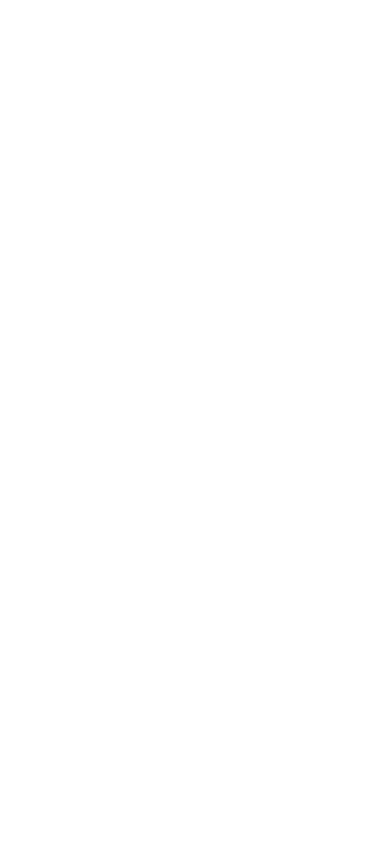
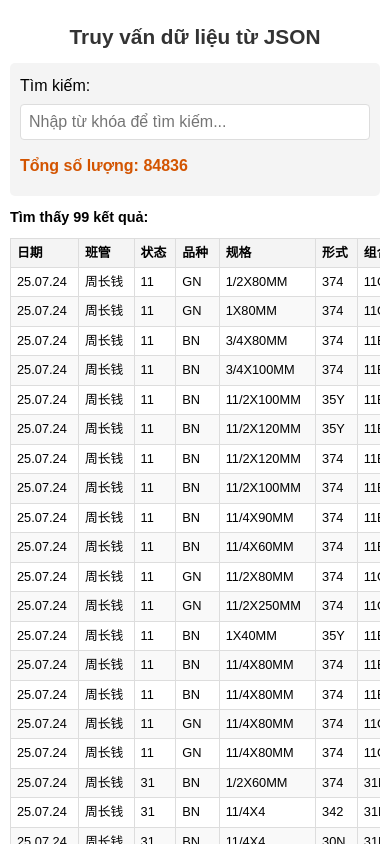
Before and after one commit to quangthanhqldd/pp, a plain HTML site: page index.html in a window 390 px wide. Shown: the top 844 px of the page. Drawn offline with Linux system fonts and the light colour scheme.

Commit message:
Update index.html

```diff
--- a/index.html
+++ b/index.html
@@ -15,8 +15,6 @@
             padding: 10px;
             width: 100%;
             -webkit-text-size-adjust: 100%;
-            touch-action: manipulation;
-            transform-origin: 0 0;
         }
         h1 {
             color: #333;
@@ -29,6 +27,9 @@
             padding: 10px;
             background: #f4f4f4;
             border-radius: 5px;
+            position: sticky;
+            top: 0;
+            z-index: 100;
         }
         input {
             padding: 8px;
@@ -46,15 +47,20 @@
         }
         #results {
             margin-top: 10px;
-            overflow: auto;
+            width: 100%;
+        }
+        .scroll-wrapper {
+            overflow-x: auto;
             -webkit-overflow-scrolling: touch;
             width: 100%;
+            max-width: 100%;
         }
         .data-table {
             width: 100%;
             border-collapse: collapse;
             margin-bottom: 20px;
             font-size: 0.9rem;
+            min-width: 600px;
         }
         .data-table th {
             background-color: #f4f4f4;
@@ -92,26 +98,17 @@
             font-size: 0.9rem;
         }
 
-        /* Xoay toàn bộ trang khi ở chế độ dọc */
-        @media screen and (orientation: portrait) {
-            body {
-                transform: rotate(90deg);
-                transform-origin: left top;
-                width: 100vh;
-                height: 100vw;
-                overflow-x: hidden;
-                position: absolute;
-                top: 100%;
-                left: 0;
+        /* Tối ưu cho màn hình nhỏ */
+        @media (max-width: 600px) {
+            .data-table {
+                font-size: 0.8rem;
             }
-            #results {
-                height: calc(100vw - 150px);
+            .data-table th,
+            .data-table td {
+                padding: 4px 6px;
             }
-        }
-
-        @media (hover: none) {
-            .data-table tr:active {
-                background-color: #e0e0e0;
+            h1 {
+                font-size: 1.3rem;
             }
         }
     </style>
@@ -192,6 +189,7 @@
             totalDisplay.textContent = `Tổng số lượng: ${total}`;
 
             let html = `<div class="result-count">Tìm thấy ${data.length} kết quả:</div>`;
+            html += '<div class="scroll-wrapper">';
             html += '<table class="data-table"><thead><tr>';
 
             // Tạo tiêu đề bảng từ keys của object đầu tiên
@@ -210,7 +208,7 @@
                 html += '</tr>';
             });
 
-            html += '</tbody></table>';
+            html += '</tbody></table></div>';
             resultsContainer.innerHTML = html;
         }
 
@@ -219,30 +217,6 @@
 
         // Tự động tìm kiếm khi nhập liệu
         document.getElementById('searchInput').addEventListener('input', searchData);
-
-        // Ngăn chặn phóng to khi double tap trên mobile
-        let lastTouchEnd = 0;
-        document.addEventListener('touchend', function(event) {
-            const now = (new Date()).getTime();
-            if (now - lastTouchEnd <= 300) {
-                event.preventDefault();
-            }
-            lastTouchEnd = now;
-        }, false);
-
-        // Tự động xoay màn hình trên điện thoại
-        function lockOrientation() {
-            if (screen.orientation && screen.orientation.lock) {
-                screen.orientation.lock('landscape').catch(function(error) {
-                    console.log('Không thể khóa hướng màn hình: ', error);
-                });
-            }
-        }
-
-        // Thử khóa màn hình ở chế độ ngang khi trên mobile
-        if (window.innerHeight > window.innerWidth) {
-            lockOrientation();
-        }
     </script>
 </body>
 </html>
```
